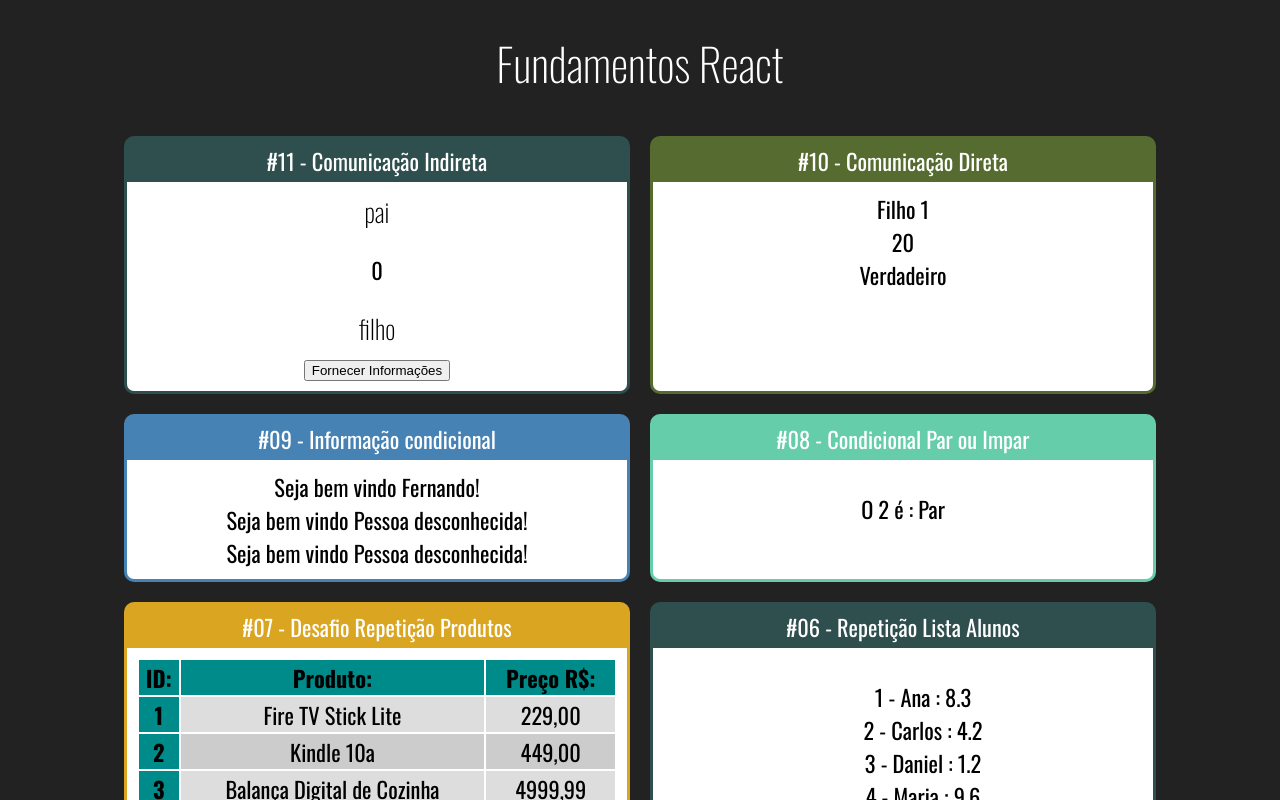
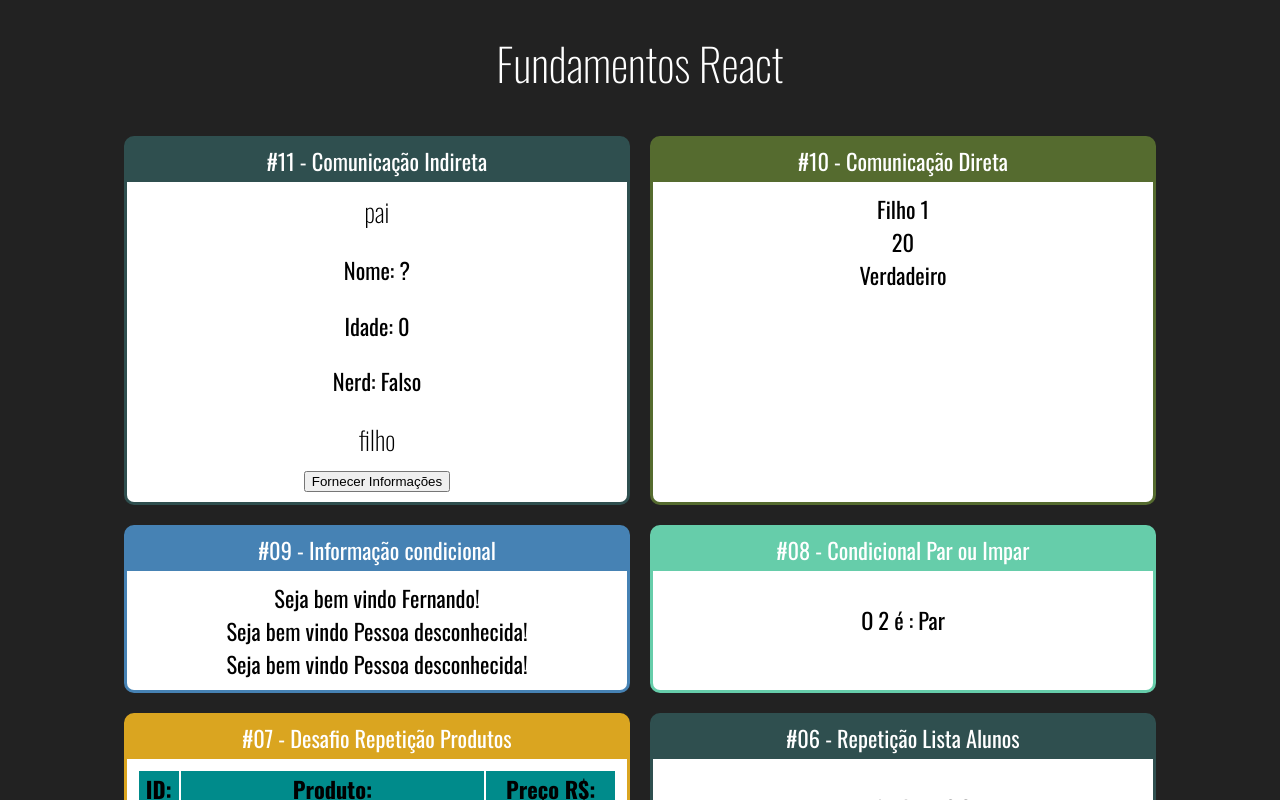
Before and after one commit to oliveiraprg/react_cod3r, a React (Create React App) app in the folder fundamentos-react/: page / in a window 1280 px wide. Shown: the top 800 px of the page. Built offline with nearby package versions, Linux system fonts and the light colour scheme.

Commit message:
changing parent component state with child component information

```diff
--- a/fundamentos-react/src/components/comunicacao/IndiretaPai.jsx
+++ b/fundamentos-react/src/components/comunicacao/IndiretaPai.jsx
@@ -1,23 +1,23 @@
-import React from "react";
+import React, {useState} from "react";
 import IndiretaFilho from "./IndiretaFilho";
 
-export default function iniretaPai (props) {
-    let nome = ''
-    let idade = 0
-    let nerd = false
-    function fornecerInormacoes(nomeParam, idadeParam, nerdParam) {
-        nome = nomeParam
-        idade = idadeParam
-        nerd = nerdParam
+export default function IndiretaPai (props) {
+    const [nome, setNome] = useState('?')
+    const [idade, setIdade] =  useState(0)
+    const [nerd, setNerd] = useState(false)
+    function fornecerInormacoes(nome, idade, nerd) {
+        setNome(nome)
+        setIdade(idade)
+        setNerd(nerd)
     }
 
     return (
         <div>
             <h3>pai</h3>
             <div>
-                <p>{nome}</p>
-                <p>{idade}</p>
-                <p>{nerd}</p>
+                <p>Nome: {nome}</p>
+                <p>Idade: {idade}</p>
+                <p>Nerd: {nerd ? 'Verdadeiro':"Falso"}</p>
             </div>
             <IndiretaFilho quandoClicar={fornecerInormacoes} ></IndiretaFilho>
         </div>
```
